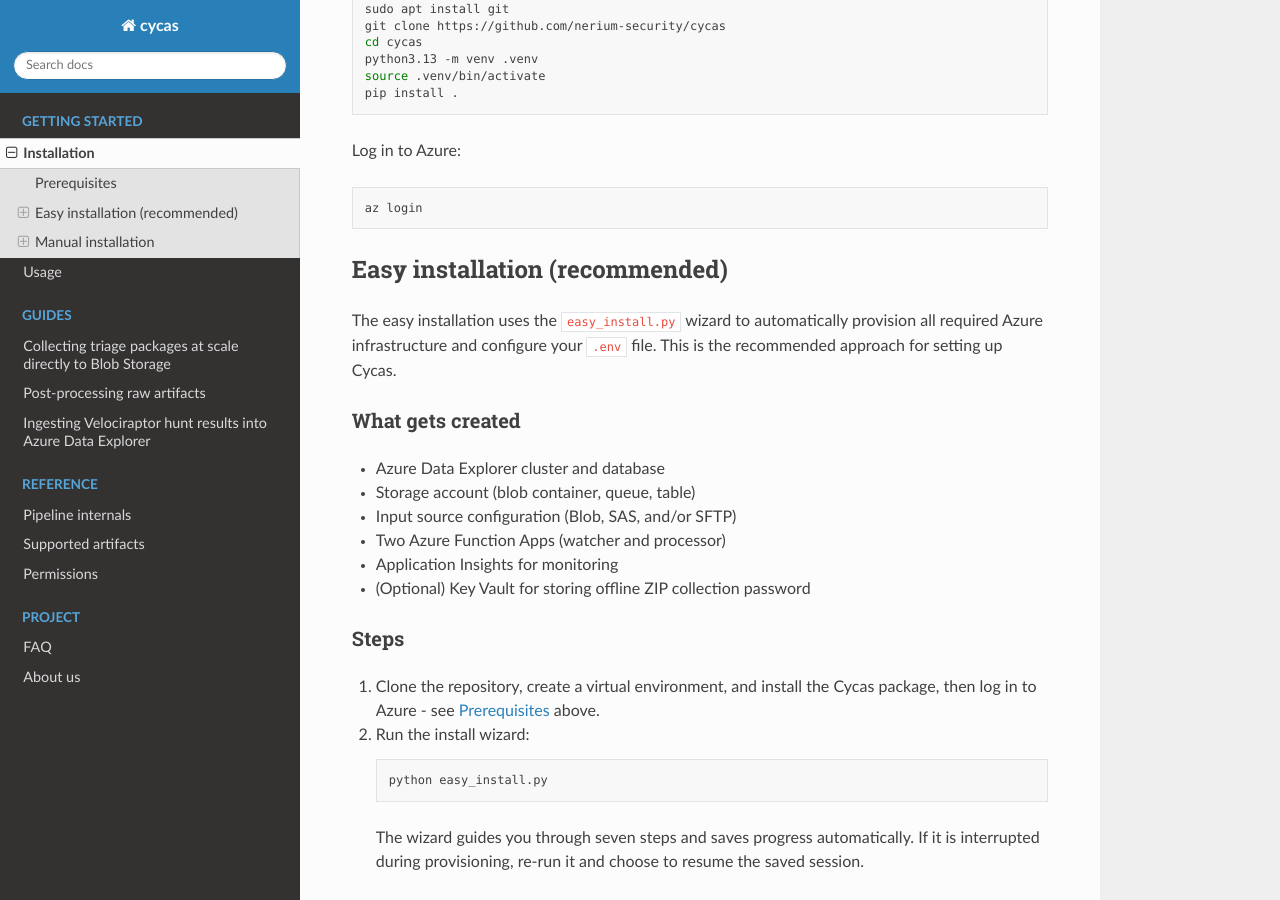
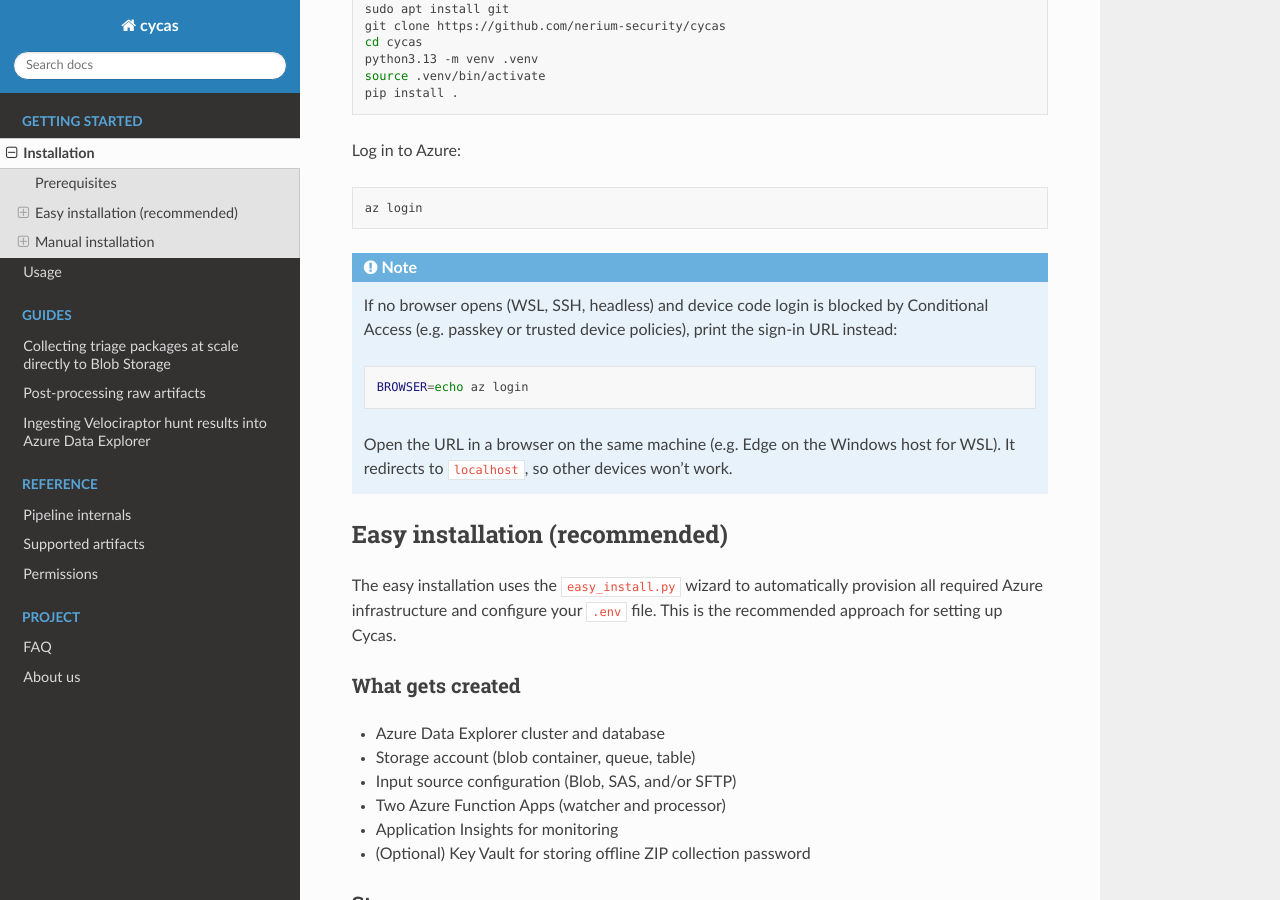
Before and after one commit to nerium-security/cycas, a Sphinx documentation site: the page built from docs/source/gettingstarted/installation.rst, in a window 1280 px wide and 900 px high, scrolled down 1217 px. Built offline with Sphinx 7.4.7 and the Read the Docs theme 3.1.0, drawn with Linux system fonts in a browser that asks for light colours.

Commit message:
Added a note in the documentation for an alternative

```diff
--- a/docs/source/gettingstarted/installation.rst
+++ b/docs/source/gettingstarted/installation.rst
@@ -59,6 +59,19 @@
 .. code-block:: bash
 
    az login
+
+.. note::
+
+   If no browser opens (WSL, SSH, headless) and device code login is blocked
+   by Conditional Access (e.g. passkey or trusted device policies), print the
+   sign-in URL instead:
+
+   .. code-block:: bash
+
+      BROWSER=echo az login
+
+   Open the URL in a browser on the same machine (e.g. Edge on the Windows
+   host for WSL). It redirects to ``localhost``, so other devices won't work.
 
 
 .. _easy-installation:
```
